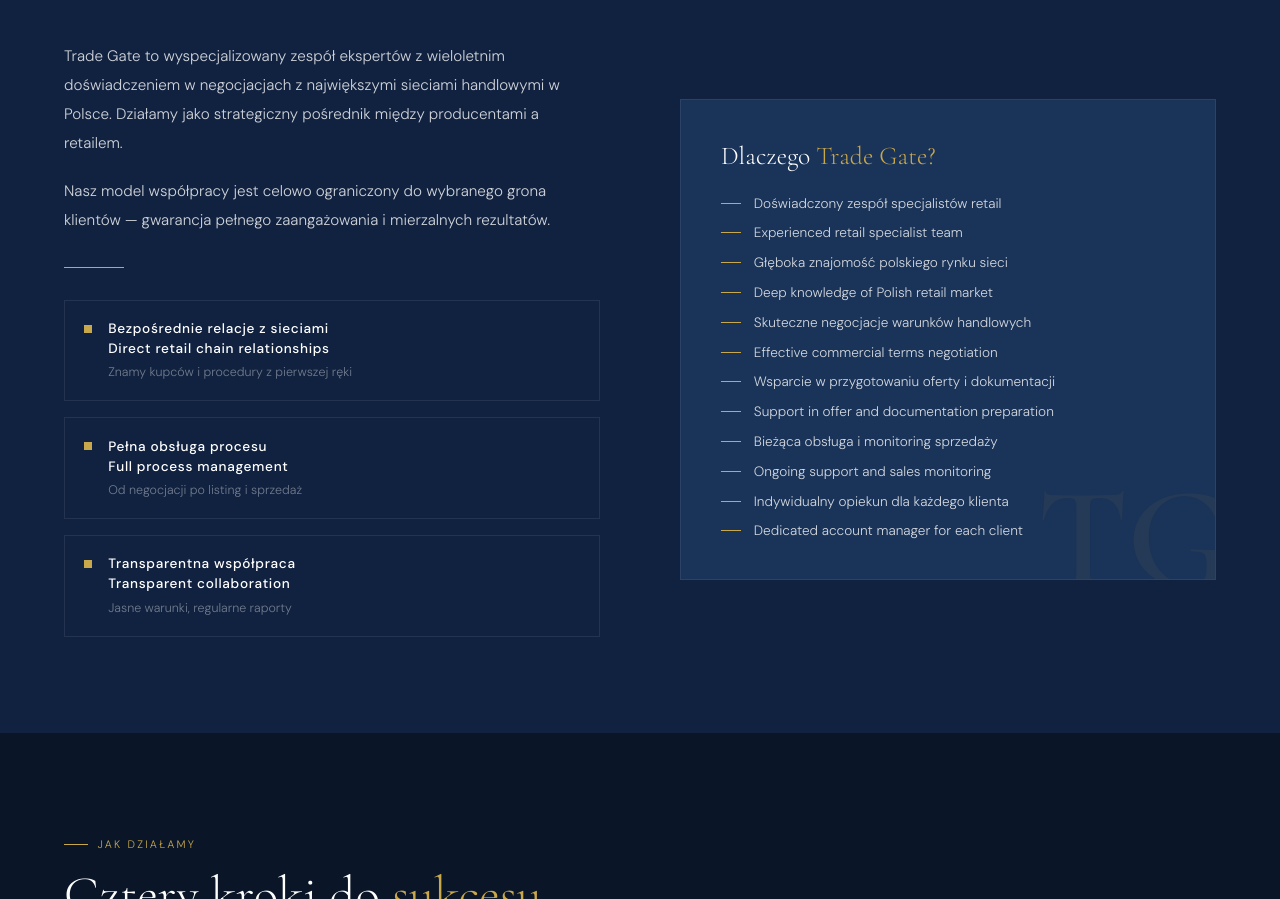
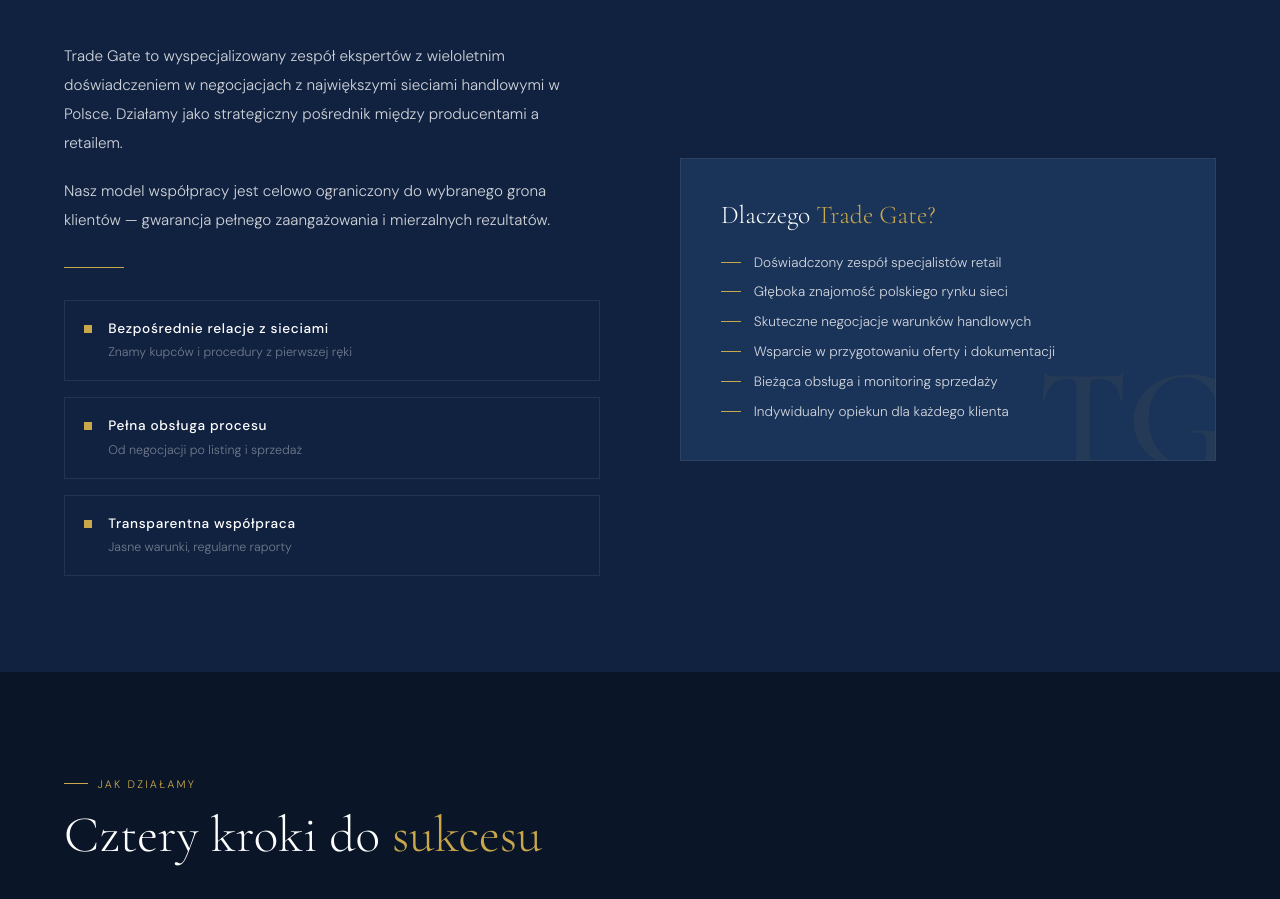
Before and after one commit to tradegate-pl/tradegate-pl.github.io, a plain HTML site: page index.html in a window 1280 px wide. Shown: the part 1053-1952 px from the top of the page. Drawn offline with nearby package versions, Linux system fonts and the light colour scheme.

Commit message:
Add files via upload

```diff
--- a/index.html
+++ b/index.html
@@ -169,9 +169,7 @@
 .reveal.visible{opacity:1;transform:translateY(0)}
 
 /* LANG */
-[data-lang="en"]{display:none}
-body.lang-en [data-lang="pl"]{display:none}
-body.lang-en [data-lang="en"]{display:block}
+/* lang handled by JS */
 
 @media(max-width:900px){
   nav{padding:1.2rem 2rem}
@@ -458,7 +456,16 @@
 const reveals=document.querySelectorAll('.reveal');
 const obs=new IntersectionObserver(e=>{e.forEach(el=>{if(el.isIntersecting){el.target.classList.add('visible');obs.unobserve(el.target)}})},{threshold:0.1});
 reveals.forEach(r=>obs.observe(r));
-function setLang(l){document.body.classList.toggle('lang-en',l==='en');document.querySelectorAll('.lang-btn').forEach(b=>{b.classList.toggle('active',b.textContent===l.toUpperCase())})}
+function setLang(l){
+  document.querySelectorAll('[data-lang]').forEach(el=>{
+    const show = el.getAttribute('data-lang')===l;
+    el.style.display = show ? '' : 'none';
+  });
+  document.querySelectorAll('.lang-btn').forEach(b=>{
+    b.classList.toggle('active',b.textContent===l.toUpperCase());
+  });
+}
+setLang('pl');
 </script>
 </body>
 </html>
```
